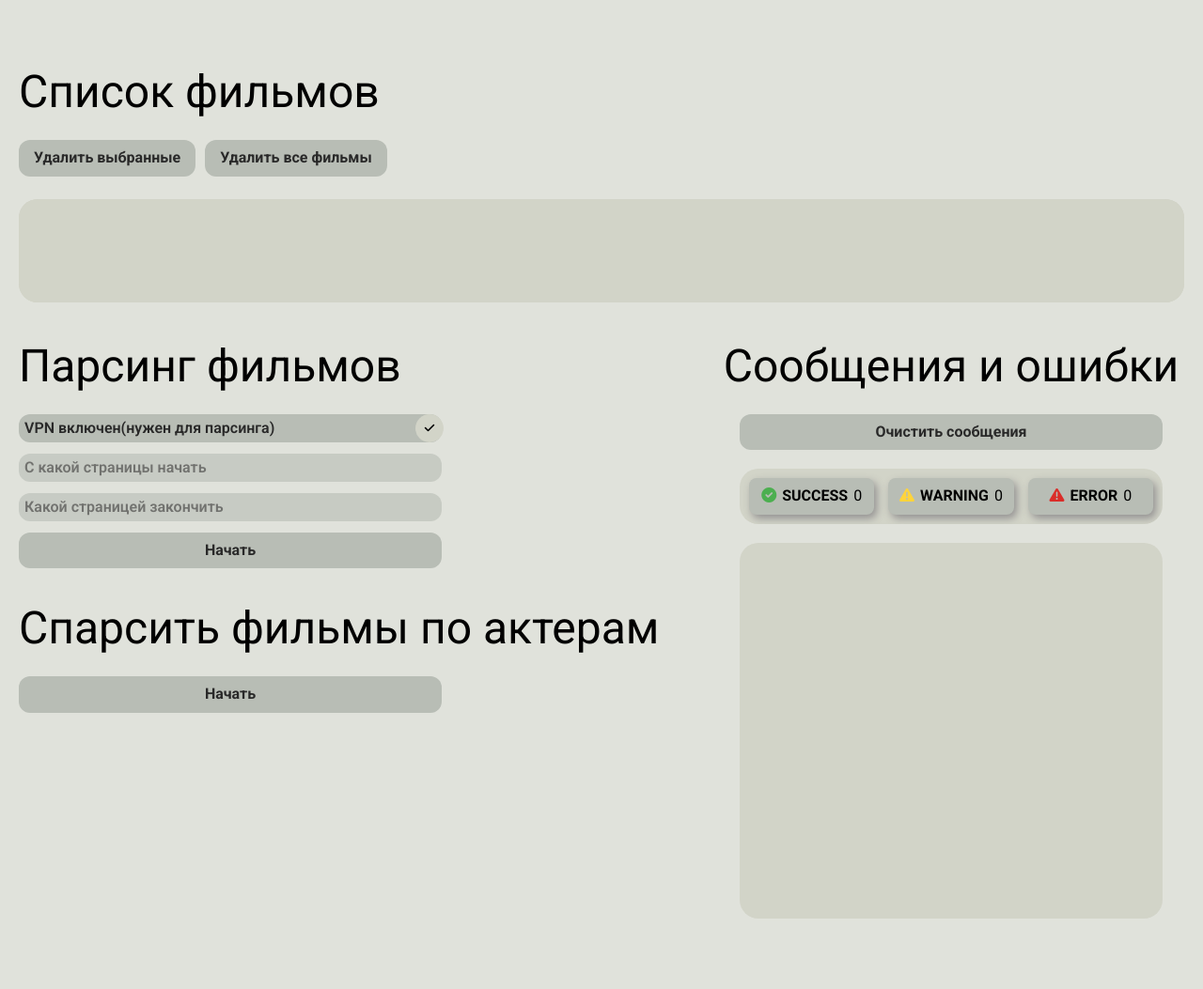
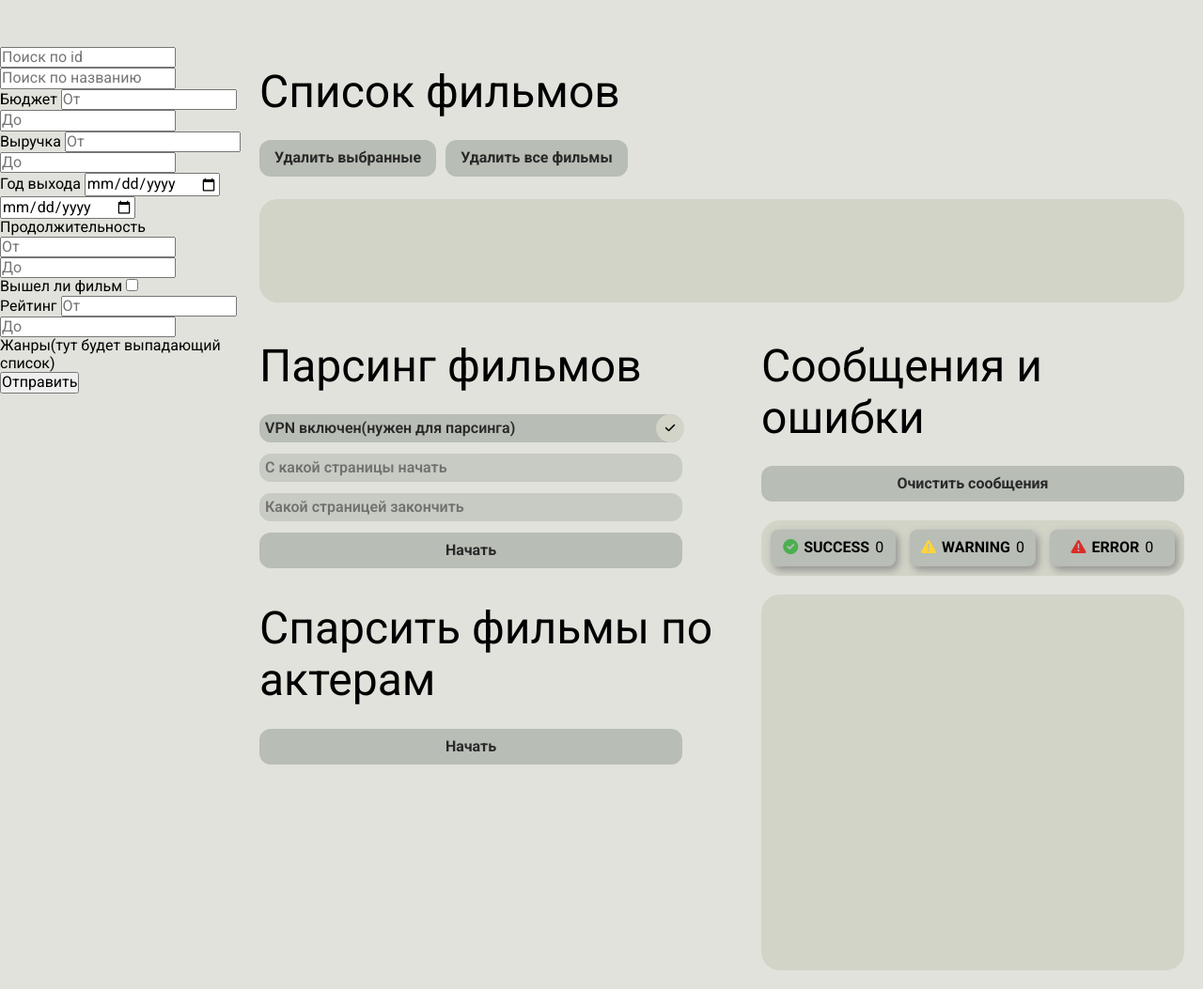
Before and after one commit to 1nazar1l/moviesSite, a Django app: page /films/ in a window 1280 px wide. Shown: the part 50-1103 px from the top of the page at 94% size. Before the commit the page ends 1028 px from the top, so only its background shows below. Run offline with Django 5.2, Linux system fonts and the light colour scheme; data that the repository does not hold is empty; parts of the project's set-up code (start-up, migrations or seed data) failed here and were passed over; some libraries are stand-ins or nearby versions.

Commit message:
добавил фильтр(пока что не работает)

```diff
--- a/website/mainProject/static/css/style.css
+++ b/website/mainProject/static/css/style.css
@@ -46,7 +46,8 @@ header {
 }
 
 main {
-    padding-top: 100px;
+    display: flex;
+
 }
 
 .invisible_block {
@@ -55,6 +56,18 @@ main {
     display: none;
     visibility: hidden;
     pointer-events: none;
+}
+
+.filter_block {
+    width: 20%;
+    /* background-color: red; */
+    padding-top: 100px;
+}
+
+.main_block {
+    width: 80%;
+    padding-top: 100px;
+    height: fit-content;
 }
 
 .media_container {
@@ -124,11 +137,12 @@ main {
     padding: 20px;
     width: 100%;
     display: flex;
+    justify-content: space-between;
 }
 
-.admin_container .block {
+/* .admin_container .block {
     width: 60%;
-}
+} */
 
 .parse_media_items_block form {
     margin-bottom: 36px;
@@ -306,7 +320,7 @@ main {
     display: flex;
     flex-direction: column;
     align-items: center;
-    width: 40%;
+    /* width: 40%; */
 }
 
 .messages_type {
--- a/website/mainProject/templates/base.html
+++ b/website/mainProject/templates/base.html
@@ -18,6 +18,10 @@
     <a href="{% url "actors" %}">Актеры</a>
   </header>
   <main>
+    <div class="filter_block">
+      {% block filter_block %}{% endblock filter_block %}
+    </div>
+    <div class="main_block">
       <div class="media_container">
           <div class="title_block">
             <p>{% block title %}{% endblock title %}</p>
@@ -54,7 +58,6 @@
           </form>
           <div class="messages_type">
             {% for type, num in messages_type.items %}
-
             {% if type != "clear" %}
               <div class="message_type_block">
                 {% if type == "success" %}
@@ -73,9 +76,7 @@
                 <b>{{type|upper}}</b>
                 {{num}}
               </div>
-
             {% endif %}
-
             {% endfor %}
           </div>
           <div class="messages_block">
@@ -140,6 +141,7 @@
           </div>
         </div>
       </div>
+    </div>
   </main>
 
   <script src="{% static "js/script.js" %}"></script>
--- a/website/mainProject/templates/films.html
+++ b/website/mainProject/templates/films.html
@@ -65,3 +65,52 @@
     <input type="hidden" name="next" value="{{ request.path }}" form="clear_messages">
   </div>
 {% endblock page %}
+
+{% block filter_block %}
+<form action="{% url "films" %}">
+
+  <div class="filter_content">
+    <div>
+      <input type="text" placeholder="Поиск по id" name="id_search">
+    </div>
+    <div>
+      <input type="text" placeholder="Поиск по названию">
+    </div>
+    <div>
+      <span>Бюджет</span>
+      <input type="text" placeholder="От">
+      <input type="text" placeholder="До">
+    </div>
+    <div>
+      <span>Выручка</span>
+      <input type="text" placeholder="От">
+      <input type="text" placeholder="До">
+    </div>
+    <div>
+      <span>Год выхода</span>
+      <input type="date">
+      <input type="date">
+    </div>
+    <div>
+      <span>Продолжительность</span>
+      <input type="text" placeholder="От">
+      <input type="text" placeholder="До">
+    </div>
+    <div>
+      <span>Вышел ли фильм</span>
+      <input type="checkbox">
+    </div>
+    <div>
+      <span>Рейтинг</span>
+      <input type="text" placeholder="От">
+      <input type="text" placeholder="До">
+    </div>
+    <div>
+      <span>Жанры(тут будет выпадающий список)</span>
+    </div>
+  </div>
+  {% comment %} <button type="submit">Отправить</button> {% endcomment %}
+
+  <button type="submit">Отправить</button>
+</form>
+{% endblock filter_block %}
--- a/website/mainProject/views.py
+++ b/website/mainProject/views.py
@@ -9,6 +9,8 @@ from .tools import (
 from .models import Film, Serial, Actor
 
 from django.shortcuts import redirect
+
+from django.db.models import Q
 
 def home(request):
     return render(request, "home.html")
@@ -31,6 +33,13 @@ def films_admin_panel(request):
     for message_block in messages:
         for message in message_block:
             messages_type[message["message_type"]] += 1
+
+    id_search = request.GET.get("id_search")
+
+    if id_search:
+        films = films.filter(
+            Q(search_id__icontains=id_search)
+        )
 
     return render(request, "films.html", context={
         "films": films,
```
Also changed, not shown: website/mainProject/static/css/style1.css (added, +36 -0 lines), website/mainProject/templates/actors.html (+30 -0 lines), website/mainProject/templates/home.html (+14 -2 lines), website/mainProject/templates/serials.html (+38 -0 lines). Lines whose indentation alone changed are shown as unchanged.
